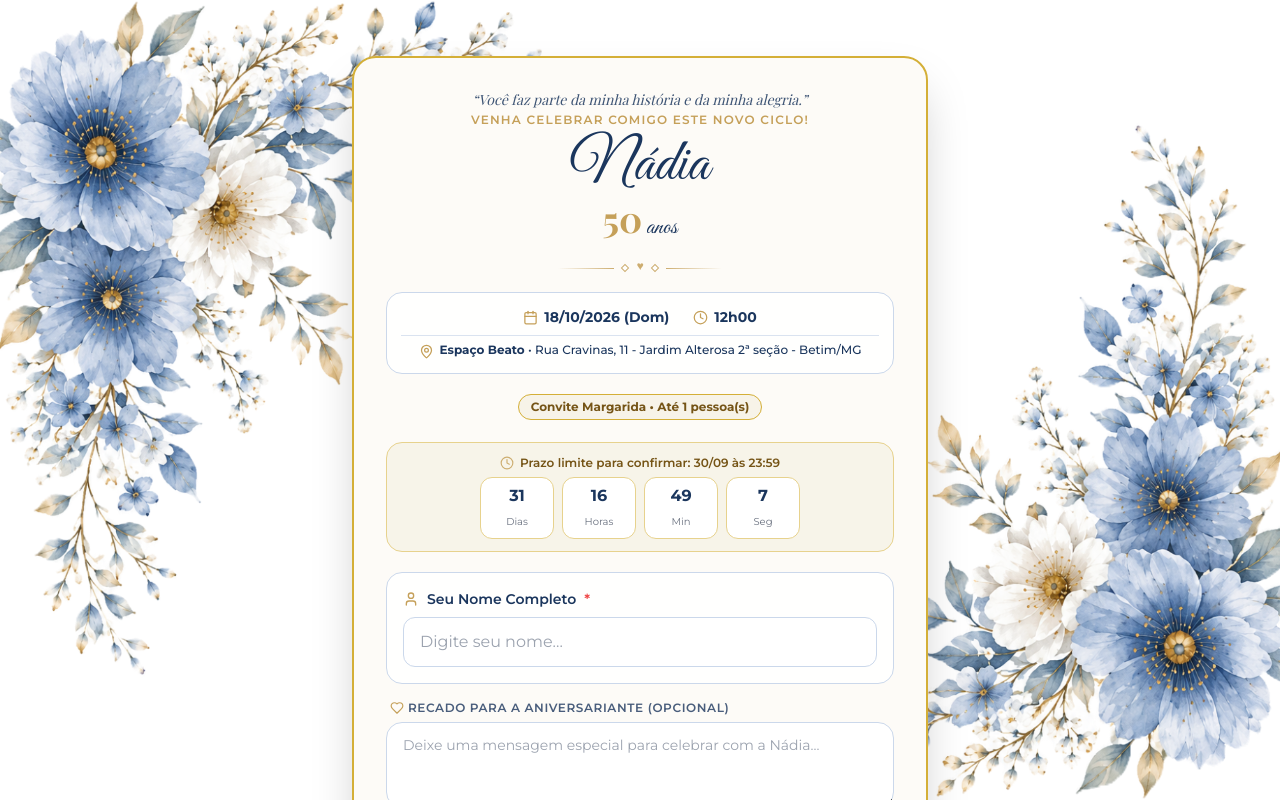
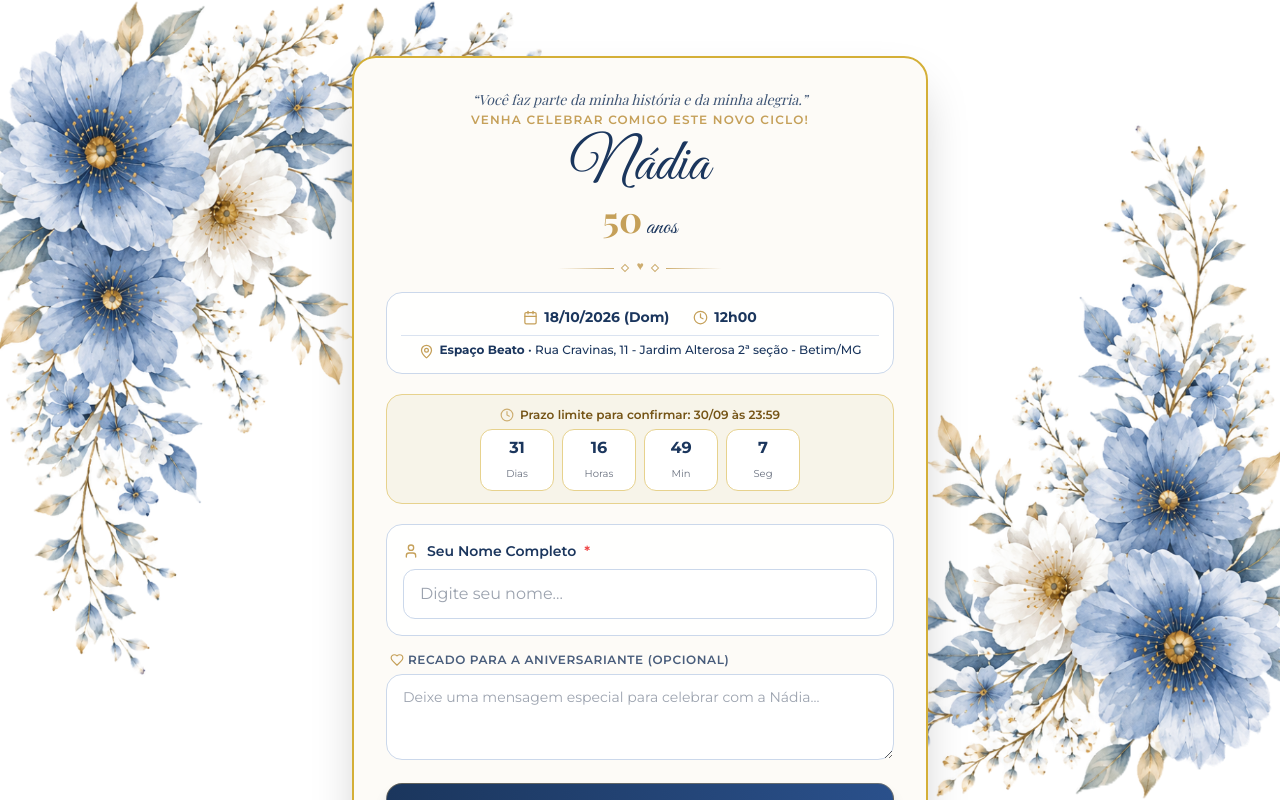
Before and after one commit to Joaogabrielmaia/confirmar-presenca, a Next.js app: page /confirmacao in a window 1280 px wide. Shown: the top 800 px of the page. Built offline with nearby package versions, Linux system fonts and the light colour scheme; a web font is replaced by a local one.

Commit message:
Removendo identificador de convite no formulario

```diff
--- a/src/components/FormularioConfirmacao.tsx
+++ b/src/components/FormularioConfirmacao.tsx
@@ -371,16 +371,13 @@ export default function FormularioConfirmacao({ flor }: FormularioConfirmacaoPro
         </div>
       </div>
 
-      <div className="text-center mb-5">
-        <span className="inline-block px-3 py-1 bg-[#f7f3e8] border border-[#d4af37] text-[#755416] rounded-full text-xs font-bold mb-0.5">
-          Convite {flor.nome} • Até {flor.limiteMaximo} pessoa(s)
-        </span>
-        {flor.limiteMaximo > 1 && (
-          <p className="text-[11px] sm:text-xs text-[#1b365d]/70 mt-0.5 font-sans">
+      {flor.limiteMaximo > 1 && (
+        <div className="text-center mb-5">
+          <p className="text-[11px] sm:text-xs text-[#1b365d]/70 font-sans">
             Se for levar menos pessoas, preencha somente quem irá com você.
           </p>
-        )}
-      </div>
+        </div>
+      )}
 
       {tempoRestante && (
         <div className="mb-5 p-3 bg-[#f7f3e8]/90 border border-[#e7d28d] rounded-2xl text-center shadow-2xs">
```
